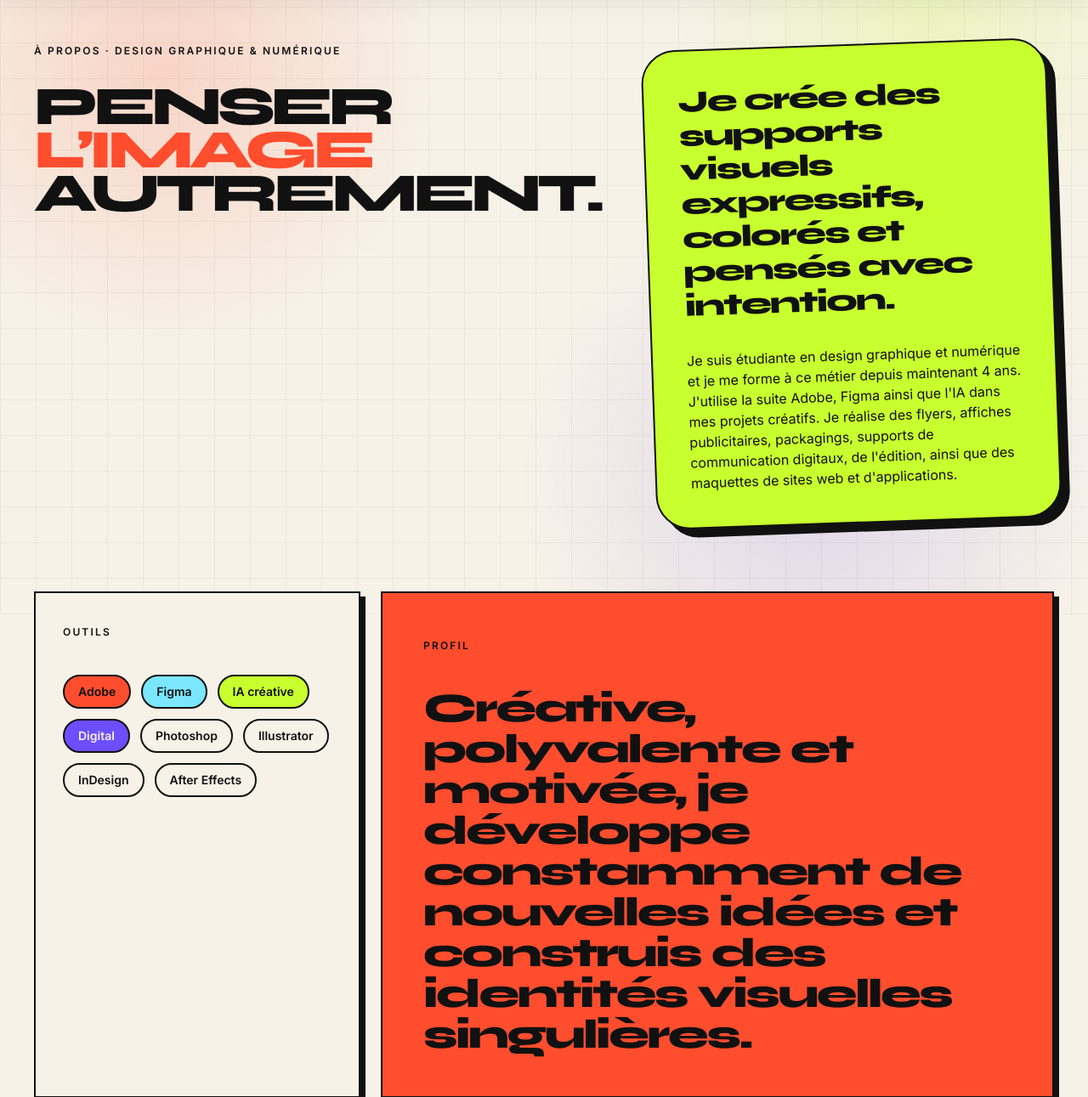
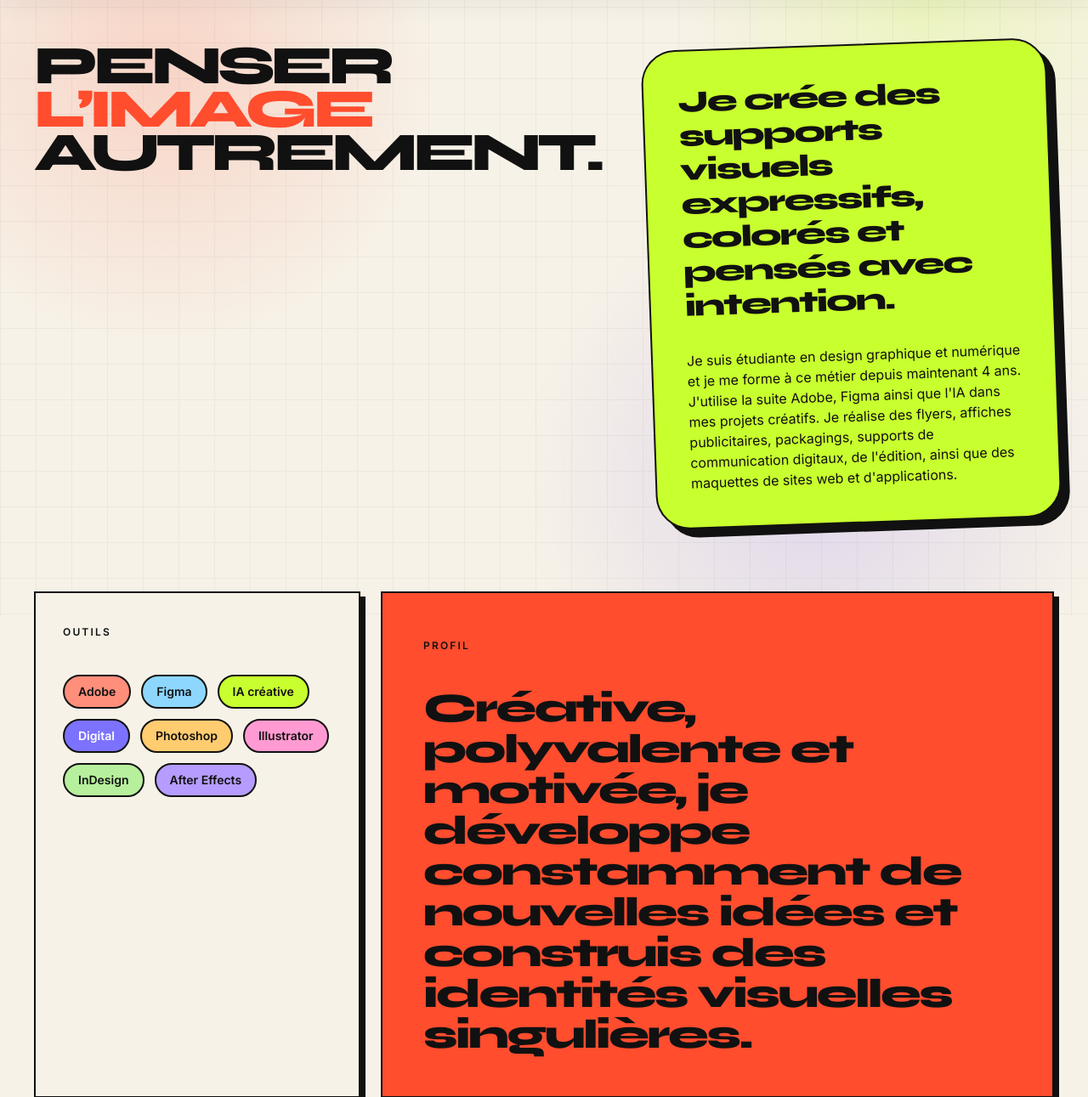
Before and after one commit to MarcelAssie/NaomiOuattara-Portfolio, a Django app: page /about/ in a window 1280 px wide. Shown: the part 76-1367 px from the top of the page at 85% size. Run offline with Django 5.2, Linux system fonts and the light colour scheme; some libraries are stand-ins or nearby versions.

Commit message:
Refactor about and welcome pages with improved layout, enhanced styles, and additional decorative elements

```diff
--- a/home/templates/home/about.html
+++ b/home/templates/home/about.html
@@ -7,9 +7,6 @@
     <div class="grid grid-cols-1 lg:grid-cols-12 gap-10 items-start">
 
         <div class="lg:col-span-7">
-            <p class="reveal text-xs uppercase tracking-[0.18em] font-bold mb-8">
-                À propos · Design graphique & numérique
-            </p>
 
             <h1 class="reveal font-display text-[18vw] sm:text-[6vw] md:text-[6vw] lg:text-[5vw] font-extrabold leading-[0.8] tracking-[-0.08em] uppercase">
                 Penser<br>
@@ -43,14 +40,31 @@
                 <span class="text-xs uppercase tracking-[0.18em] font-bold">Outils</span>
 
                 <div class="mt-10 flex flex-wrap gap-3">
-                    <span class="rounded-full border-2 border-ink px-4 py-2 text-sm font-bold bg-coral">Adobe</span>
-                    <span class="rounded-full border-2 border-ink px-4 py-2 text-sm font-bold bg-sky">Figma</span>
-                    <span class="rounded-full border-2 border-ink px-4 py-2 text-sm font-bold bg-lime">IA créative</span>
-                    <span class="rounded-full border-2 border-ink px-4 py-2 text-sm font-bold bg-violet text-paper">Digital</span>
-                    <span class="rounded-full border-2 border-ink px-4 py-2 text-sm font-bold bg-paper">Photoshop</span>
-                    <span class="rounded-full border-2 border-ink px-4 py-2 text-sm font-bold bg-paper">Illustrator</span>
-                    <span class="rounded-full border-2 border-ink px-4 py-2 text-sm font-bold bg-paper">InDesign</span>
-                    <span class="rounded-full border-2 border-ink px-4 py-2 text-sm font-bold bg-paper">After Effects</span>
+                    <span class="rounded-full border-2 border-ink px-4 py-2 text-sm font-bold bg-[#FF8E7A]">
+                        Adobe
+                    </span>
+                    <span class="rounded-full border-2 border-ink px-4 py-2 text-sm font-bold bg-[#8DD7FF]">
+                        Figma
+                    </span>
+                    <span class="rounded-full border-2 border-ink px-4 py-2 text-sm font-bold bg-[#C8FF2E]">
+                        IA créative
+                    </span>
+                    <span class="rounded-full border-2 border-ink px-4 py-2 text-sm font-bold bg-[#7C72FF] text-white">
+                        Digital
+                    </span>
+                    <span class="rounded-full border-2 border-ink px-4 py-2 text-sm font-bold bg-[#FFCC70]">
+                        Photoshop
+                    </span>
+
+                    <span class="rounded-full border-2 border-ink px-4 py-2 text-sm font-bold bg-[#FF9BD2]">
+                        Illustrator
+                    </span>
+                    <span class="rounded-full border-2 border-ink px-4 py-2 text-sm font-bold bg-[#B6F09C]">
+                        InDesign
+                    </span>
+                    <span class="rounded-full border-2 border-ink px-4 py-2 text-sm font-bold bg-[#B69CFF]">
+                        After Effects
+                    </span>
                 </div>
             </div>
         </div>
```
Also changed, not shown: home/templates/home/welcome.html (+57 -3 lines).
